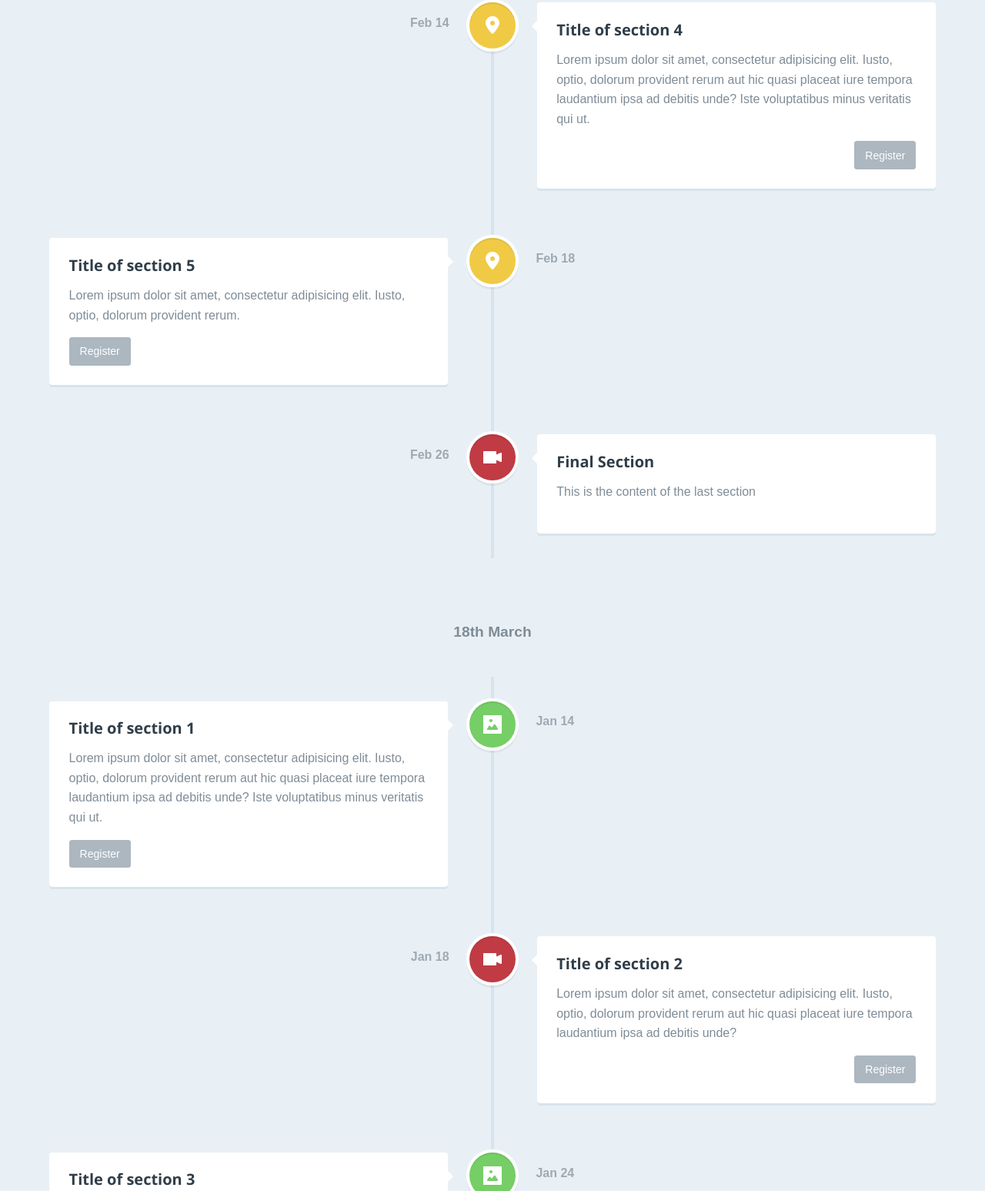
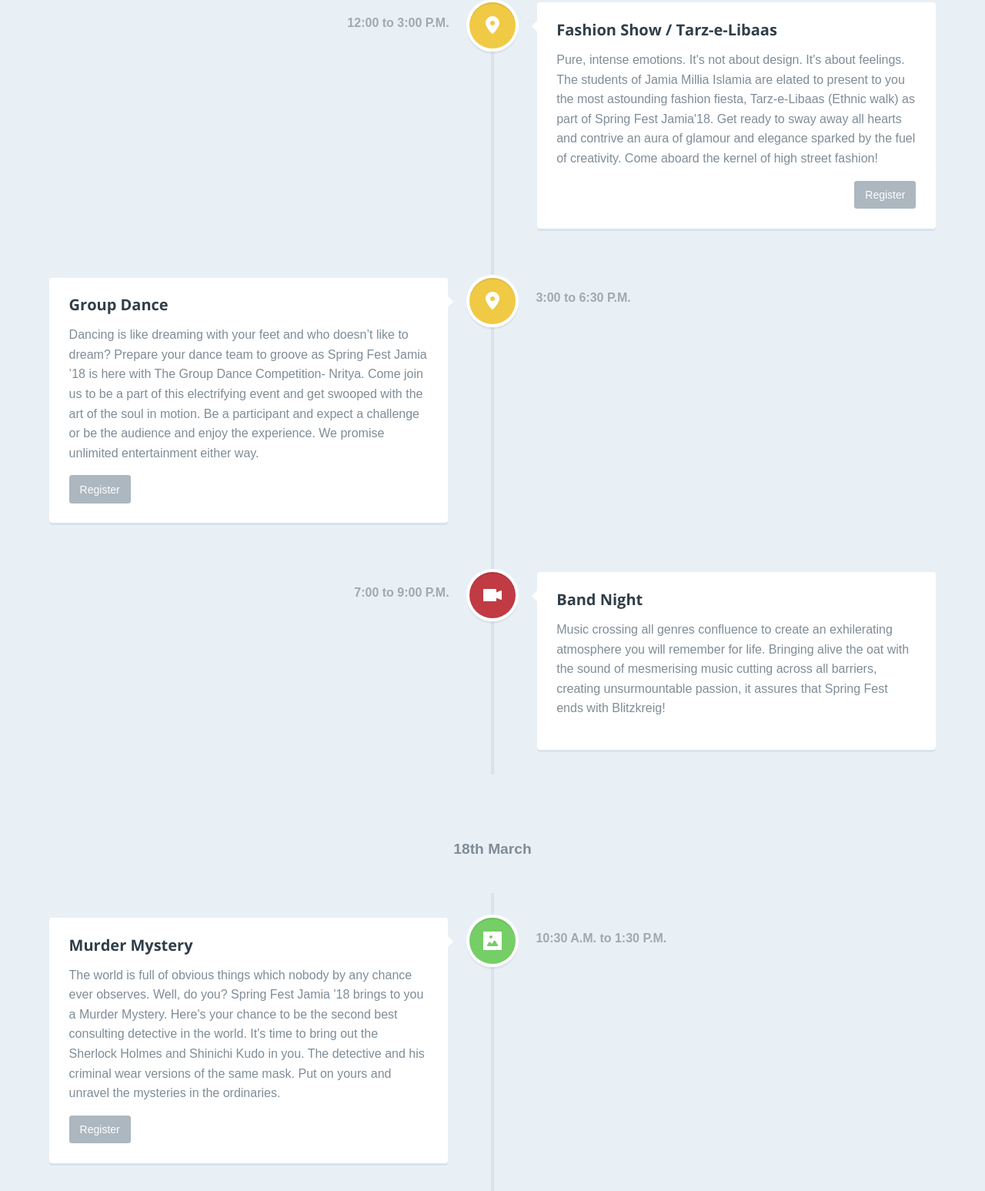
Before and after one commit to faraazahmad/springfest-website, a plain HTML site: page events-timeline/index.html in a window 1280 px wide. Shown: the part 2143-3690 px from the top of the page at 77% size. Drawn offline with nearby package versions, Linux system fonts and the light colour scheme; a web font is replaced by a local one.

Commit message:
add more events

```diff
--- a/events-timeline/index.html
+++ b/events-timeline/index.html
@@ -128,11 +128,15 @@
 			<!-- cd-timeline-img -->
 
 			<div class="cd-timeline-content">
-				<h2>Title of section 4</h2>
-				<p>Lorem ipsum dolor sit amet, consectetur adipisicing elit. Iusto, optio, dolorum provident rerum aut hic quasi placeat
-					iure tempora laudantium ipsa ad debitis unde? Iste voluptatibus minus veritatis qui ut.</p>
-				<a href="#0" class="cd-read-more">Register</a>
-				<span class="cd-date">Feb 14</span>
+				<h2>Fashion Show / Tarz-e-Libaas</h2>
+				<p>
+					Pure, intense emotions. It's not about design. It's about feelings. The students of Jamia Millia Islamia are elated to present
+					to you the most astounding fashion fiesta, Tarz-e-Libaas (Ethnic walk) as part of Spring Fest Jamia'18. Get ready to sway
+					away all hearts and contrive an aura of glamour and elegance sparked by the fuel of creativity. Come aboard the kernel of
+					high street fashion!
+				</p>
+				<a href="https://goo.gl/forms/MCnKchOYNmvnke3a2" class="cd-read-more">Register</a>
+				<span class="cd-date">12:00 to 3:00 P.M.</span>
 			</div>
 			<!-- cd-timeline-content -->
 		</div>
@@ -145,10 +149,15 @@
 			<!-- cd-timeline-img -->
 
 			<div class="cd-timeline-content">
-				<h2>Title of section 5</h2>
-				<p>Lorem ipsum dolor sit amet, consectetur adipisicing elit. Iusto, optio, dolorum provident rerum.</p>
-				<a href="#0" class="cd-read-more">Register</a>
-				<span class="cd-date">Feb 18</span>
+				<h2>Group Dance</h2>
+				<p>
+					Dancing is like dreaming with your feet and who doesn’t like to dream? Prepare your dance team to groove as Spring Fest
+					Jamia ’18 is here with The Group Dance Competition- Nritya. Come join us to be a part of this electrifying event and get
+					swooped with the art of the soul in motion. Be a participant and expect a challenge or be the audience and enjoy the experience.
+					We promise unlimited entertainment either way.
+				</p>
+				<a href="https://goo.gl/forms/AKjklN2r0uWh03u82" class="cd-read-more">Register</a>
+				<span class="cd-date">3:00 to 6:30 P.M.</span>
 			</div>
 			<!-- cd-timeline-content -->
 		</div>
@@ -161,9 +170,13 @@
 			<!-- cd-timeline-img -->
 
 			<div class="cd-timeline-content">
-				<h2>Final Section</h2>
-				<p>This is the content of the last section</p>
-				<span class="cd-date">Feb 26</span>
+				<h2>Band Night</h2>
+				<p>
+					Music crossing all genres confluence to create an exhilerating atmosphere you will remember for life. Bringing alive the
+					oat with the sound of mesmerising music cutting across all barriers, creating unsurmountable passion, it assures that Spring
+					Fest ends with Blitzkreig!
+				</p>
+				<span class="cd-date">7:00 to 9:00 P.M.</span>
 			</div>
 			<!-- cd-timeline-content -->
 		</div>
@@ -183,11 +196,15 @@
 			<!-- cd-timeline-img -->
 
 			<div class="cd-timeline-content">
-				<h2>Title of section 1</h2>
-				<p>Lorem ipsum dolor sit amet, consectetur adipisicing elit. Iusto, optio, dolorum provident rerum aut hic quasi placeat
-					iure tempora laudantium ipsa ad debitis unde? Iste voluptatibus minus veritatis qui ut.</p>
-				<a href="#0" class="cd-read-more">Register</a>
-				<span class="cd-date">Jan 14</span>
+				<h2>Murder Mystery</h2>
+				<p>
+					The world is full of obvious things which nobody by any chance ever observes. Well, do you? Spring Fest Jamia '18 brings
+					to you a Murder Mystery. Here's your chance to be the second best consulting detective in the world. It's time to bring out
+					the Sherlock Holmes and Shinichi Kudo in you. The detective and his criminal wear versions of the same mask. Put on yours
+					and unravel the mysteries in the ordinaries.
+				</p>
+				<a href="https://docs.google.com/forms/d/e/1FAIpQLScpxD5G8h5g6vrHAGtH3Hb1oxUjaRhDxfWkHWPFdNuHpZiS0A/viewform" class="cd-read-more">Register</a>
+				<span class="cd-date">10:30 A.M. to 1:30 P.M.</span>
 			</div>
 			<!-- cd-timeline-content -->
 		</div>
@@ -200,11 +217,13 @@
 			<!-- cd-timeline-img -->
 
 			<div class="cd-timeline-content">
-				<h2>Title of section 2</h2>
-				<p>Lorem ipsum dolor sit amet, consectetur adipisicing elit. Iusto, optio, dolorum provident rerum aut hic quasi placeat
-					iure tempora laudantium ipsa ad debitis unde?</p>
+				<h2>Competetive Programming</h2>
+				<p>
+					It's time to shine in the battle of algorithms! Come join us and beat your oppponents to emerge
+					victorious in competetive programming competition.
+				</p>
 				<a href="#0" class="cd-read-more">Register</a>
-				<span class="cd-date">Jan 18</span>
+				<span class="cd-date">10:00 A.M. to 1:00 P.M.</span>
 			</div>
 			<!-- cd-timeline-content -->
 		</div>
@@ -217,14 +236,10 @@
 			<!-- cd-timeline-img -->
 
 			<div class="cd-timeline-content">
-				<h2>Title of section 3</h2>
-				<p>Lorem ipsum dolor sit amet, consectetur adipisicing elit. Excepturi, obcaecati, quisquam id molestias eaque asperiores
-					voluptatibus cupiditate error assumenda delectus odit similique earum voluptatem doloremque dolorem ipsam quae rerum
-					quis. Odit, itaque, deserunt corporis vero ipsum nisi eius odio natus ullam provident pariatur temporibus quia eos repellat
-					consequuntur perferendis enim amet quae quasi repudiandae sed quod veniam dolore possimus rem voluptatum eveniet eligendi
-					quis fugiat aliquam sunt similique aut adipisci.</p>
+				<h2>Bridge Building</h2>
+				<p></p>
 				<a href="#0" class="cd-read-more">Register</a>
-				<span class="cd-date">Jan 24</span>
+				<span class="cd-date">11:00 A.M. to 1:00 P.M.</span>
 			</div>
 			<!-- cd-timeline-content -->
 		</div>
```
Also changed, not shown: index.html (+2 -3 lines).
